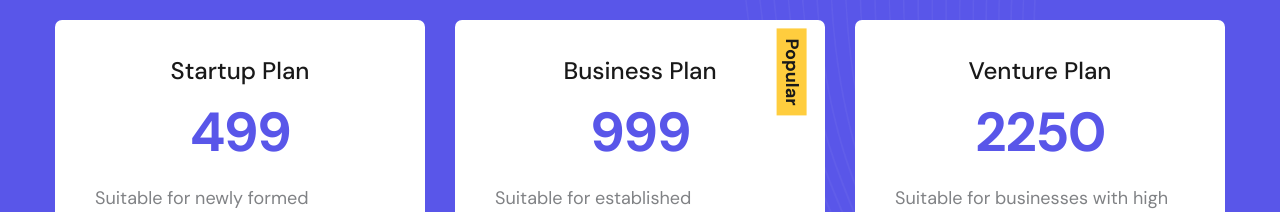
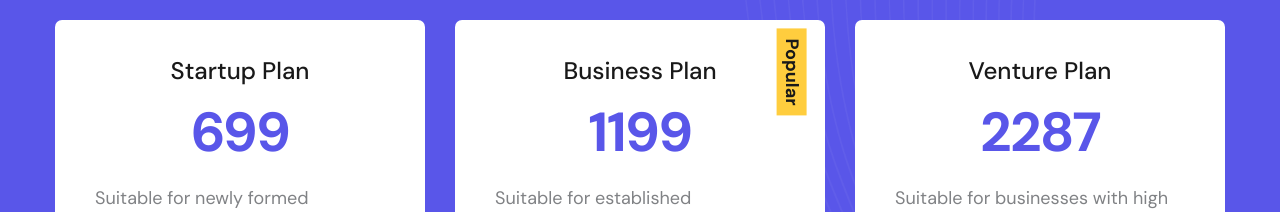
Before and after one commit to MoonLightDAgency/MoonLightDigitalAgency, a plain HTML site: page services.html in a window 1280 px wide. Shown: the part 3918-4130 px from the top of the page. Drawn offline with Linux system fonts and the light colour scheme; files whose address does not match are found by name.

Commit message:
Update services.html

```diff
--- a/services.html
+++ b/services.html
@@ -343,7 +343,7 @@
                     <div class="pricing-item pricing-item-two bg-white mb-40 wow fadeInUp" data-wow-delay=".2s">
                         <div class="pricing-head text-center">
                             <span class="plan">Startup Plan </span>
-                            <h2 class="price"> 499</h2>
+                            <h2 class="price">699</h2>
                         </div>
                         <div class="pricing-body">
                             <p>Suitable for newly formed organizations or small incubated startups, the Startup Plan is
@@ -371,7 +371,7 @@
                         <div class="ribbon">Popular</div>
                         <div class="pricing-head text-center">
                             <span class="plan">Business Plan </span>
-                            <h2 class="price">999</h2>
+                            <h2 class="price">1199</h2>
                         </div>
                         <div class="pricing-body">
                             <p>Suitable for established businesses, this plan is designed to meet the growing needs of organizations looking to establish a strong online presence.
@@ -398,7 +398,7 @@
                     <div class="pricing-item pricing-item-two bg-white mb-40 wow fadeInUp" data-wow-delay=".4s">
                         <div class="pricing-head text-center">
                             <span class="plan">Venture Plan</span>
-                            <h2 class="price">2250</h2>
+                            <h2 class="price">2287</h2>
                         </div>
                         <div class="pricing-body">
                             <p>Suitable for businesses with high growth potential, the Venture Plan is designed to support companies as they scale and reach new heights.
```
